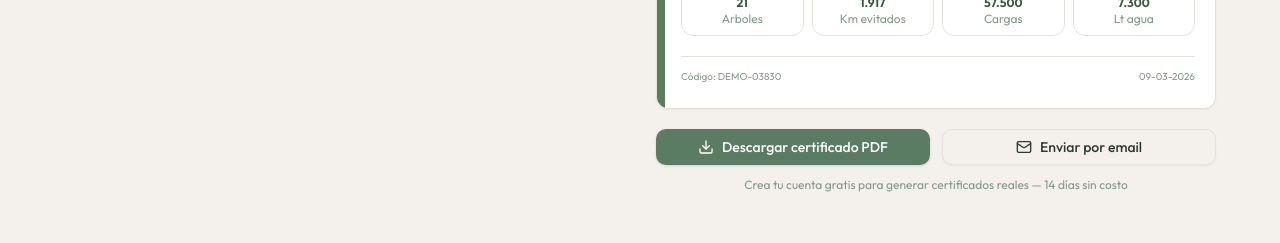
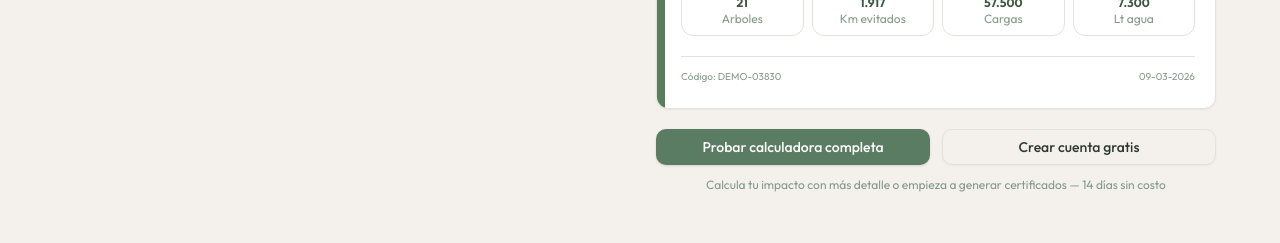
Before and after one commit to chwilliams1/certirecicla, a Next.js app: page / in a window 1280 px wide. Shown: the part 3980-4223 px from the top of the page. Built offline with nearby package versions, Linux system fonts and the light colour scheme.

Commit message:
Demo landing: CTA principal apunta a /calculadora, secundario a registro
Co-Authored-By: Claude Opus 4.6 <noreply@anthropic.com>

```diff
--- a/src/components/landing/interactive-demo.tsx
+++ b/src/components/landing/interactive-demo.tsx
@@ -2,7 +2,7 @@
 
 import { useMemo, useState } from "react";
 import Link from "next/link";
-import { Plus, X, Download, Mail } from "lucide-react";
+import { Plus, X } from "lucide-react";
 import { Button } from "@/components/ui/button";
 import { Input } from "@/components/ui/input";
 import {
@@ -175,21 +175,19 @@ export default function InteractiveDemo() {
           {/* Gate CTA */}
           <div className="space-y-3">
             <div className="flex flex-col sm:flex-row gap-3">
-              <Link href="/register?ref=demo" className="flex-1">
+              <Link href="/calculadora" className="flex-1">
                 <Button className="w-full gap-2">
-                  <Download className="h-4 w-4" />
-                  Descargar certificado PDF
+                  Probar calculadora completa
                 </Button>
               </Link>
               <Link href="/register?ref=demo" className="flex-1">
                 <Button variant="outline" className="w-full gap-2">
-                  <Mail className="h-4 w-4" />
-                  Enviar por email
+                  Crear cuenta gratis
                 </Button>
               </Link>
             </div>
             <p className="text-xs text-center text-muted-foreground">
-              Crea tu cuenta gratis para generar certificados reales — 14 días sin costo
+              Calcula tu impacto con más detalle o empieza a generar certificados — 14 días sin costo
             </p>
           </div>
         </div>
```
